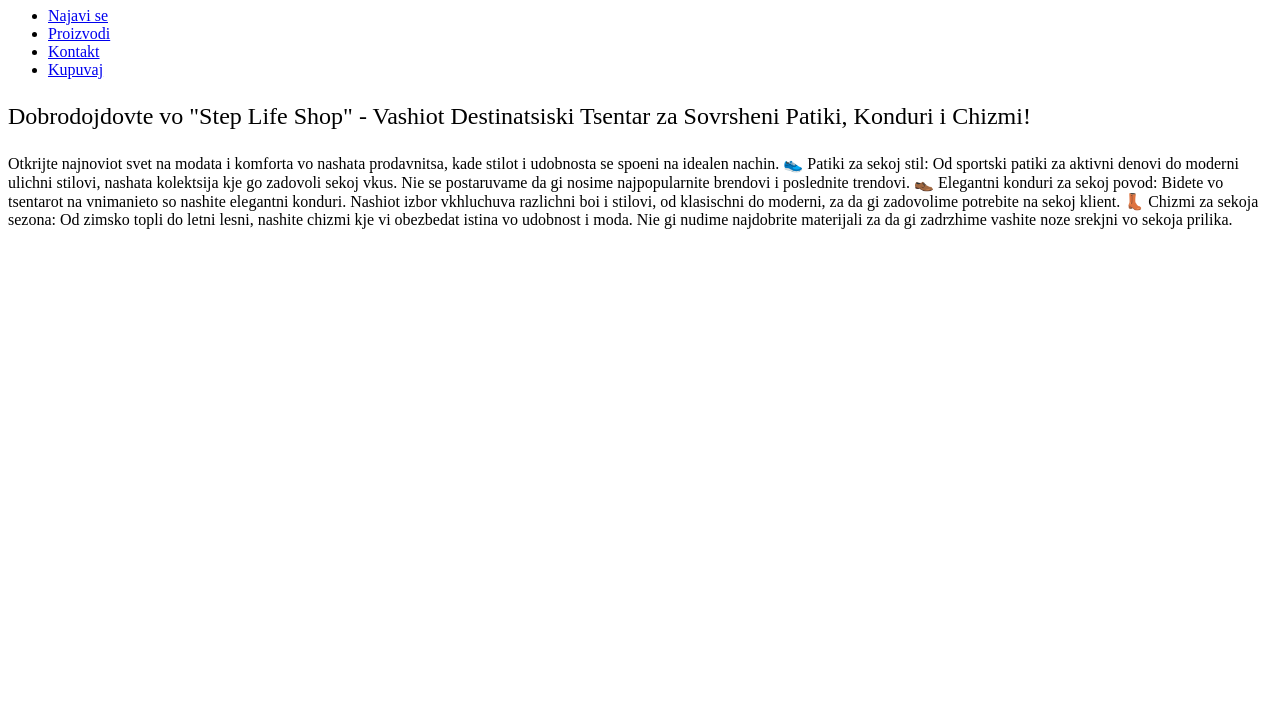
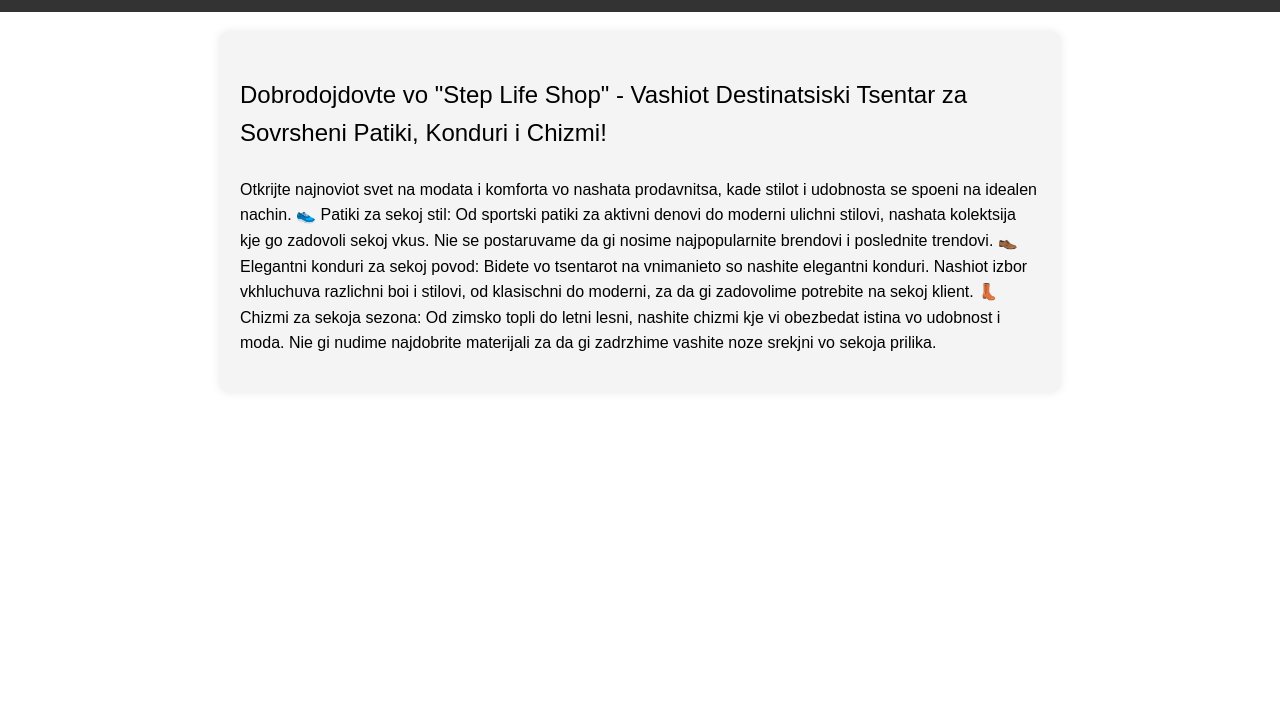
Before and after one commit to kristijan8/Proekt, a plain HTML site: page index.html in a window 1280 px wide. Shown: the part 73-800 px from the top of the page. Drawn offline with Linux system fonts and the light colour scheme.

Commit message:
tret comit

```diff
--- a/style.css
+++ b/style.css
@@ -1,3 +1,64 @@
 .details_summary {font-size: x-large;
     font-weight: bold
                     ;}
+                    body {
+                        font-family: 'Arial', sans-serif;
+                        margin: 0;
+                        padding: 0;
+                    }
+
+                    header {
+                        background-color: #333;
+                        color: #fff;
+                        padding: 15px;
+                        text-align: center;
+                    }
+
+                    header h1 {
+                        margin: 0;
+                    }
+
+                    ul {
+                        list-style-type: none;
+                        padding: 0;
+                        margin: 0;
+                    }
+
+                    li {
+                        display: inline;
+                        margin-right: 15px;
+                    }
+
+                    a {
+                        text-decoration: none;
+                        color: #fff;
+                    }
+
+                    /* Style for the main content */
+                    div {
+                        max-width: 800px;
+                        margin: 20px auto;
+                        padding: 20px;
+                        background-color: #f4f4f4;
+                        border-radius: 8px;
+                        box-shadow: 0 0 10px rgba(0, 0, 0, 0.1);
+                    }
+
+                    /* Style for the paragraphs */
+                    p {
+                        font-size: 16px;
+                        line-height: 1.6;
+                    }
+
+                    /* Style for emoji */
+                    p span {
+                        font-size: 24px;
+                        margin-right: 5px;
+                    }
+
+                    /* Responsive styles */
+                    @media (max-width: 600px) {
+                        div {
+                            padding: 15px;
+                        }
+                    }
--- /dev/null
+++ b/styleProizvodi.css
@@ -0,0 +1,62 @@
+body {
+    font-family: 'Arial', sans-serif;
+    margin: 0;
+    padding: 0;
+    background-color: #f7f7f7;
+}
+
+ul {
+    list-style-type: none;
+    padding: 0;
+    margin: 0;
+}
+
+li {
+    margin-bottom: 20px;
+}
+
+details {
+    background-color: #fff;
+    padding: 10px;
+    border: 1px solid #ddd;
+    border-radius: 5px;
+}
+
+summary {
+    font-size: x-large;
+    cursor: pointer;
+}
+
+img {
+    width: 20%;
+    height: 20%;
+    border-radius: 5px;
+}
+
+p {
+    margin: 10px 0;
+}
+
+button {
+    background-color: #333;
+    color: #fff;
+    padding: 8px 15px;
+    border: none;
+    border-radius: 5px;
+    cursor: pointer;
+}
+
+textarea {
+    width: 100%;
+    padding: 5px;
+    border: 1px solid #ddd;
+    border-radius: 5px;
+}
+
+hr {
+    border: 0.5px solid #ddd;
+}
+
+button:hover {
+    background-color: #555;
+}
```
Also changed, not shown: proizvodi.html (+3 -0 lines).
